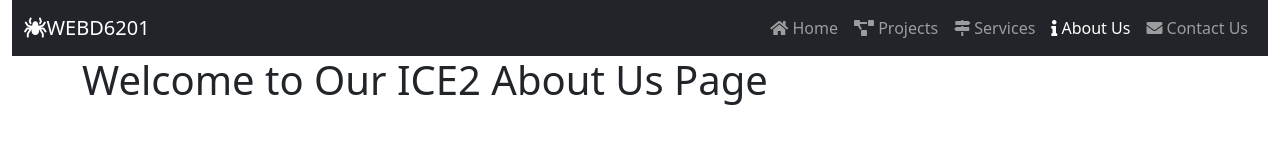
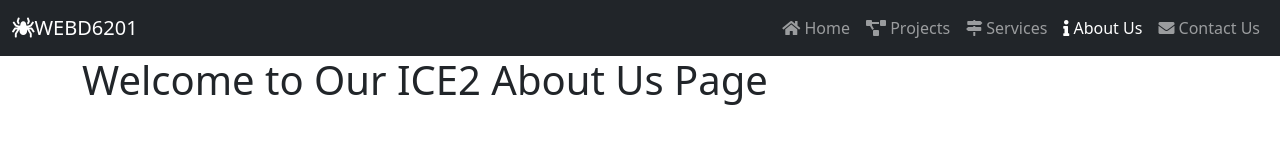
Before and after one commit to DCcodychaplin/DCcodychaplin.github.io, a website: page about.html in a window 1280 px wide. Drawn offline with nearby package versions, Linux system fonts and the light colour scheme.

Commit message:
updated nav bar

```diff
--- a/Scripts/app.js
+++ b/Scripts/app.js
@@ -28,8 +28,6 @@
     MainParagraph.textContent = AnotherString;
     Article.setAttribute("class", "container");
 
-
-
     // insert element
     MainContent.appendChild(MainParagraph);
     Article.innerHTML = ArticleParagraph;
--- a/about.html
+++ b/about.html
@@ -11,7 +11,7 @@
     <link rel="stylesheet" href="./Content/app.css">
 </head>
 <body>
-    <nav class="container-fluid">
+    <header>
         <nav class="navbar navbar-expand-lg navbar-dark bg-dark">
             <div class="container-fluid">
               <a class="navbar-brand" href="index.html"><i class="fas fa-spider"></i>WEBD6201</a>
@@ -39,8 +39,7 @@
               </div>
             </div>
           </nav>
-    </nav>
-
+    </header>
 
     <div class="container">
         <h1>Welcome to Our ICE2 About Us Page</h1>
```
Also changed, not shown: contact.html (+2 -3 lines), index.html (+0 -1 lines), projects.html (+2 -3 lines), services.html (+2 -3 lines).
